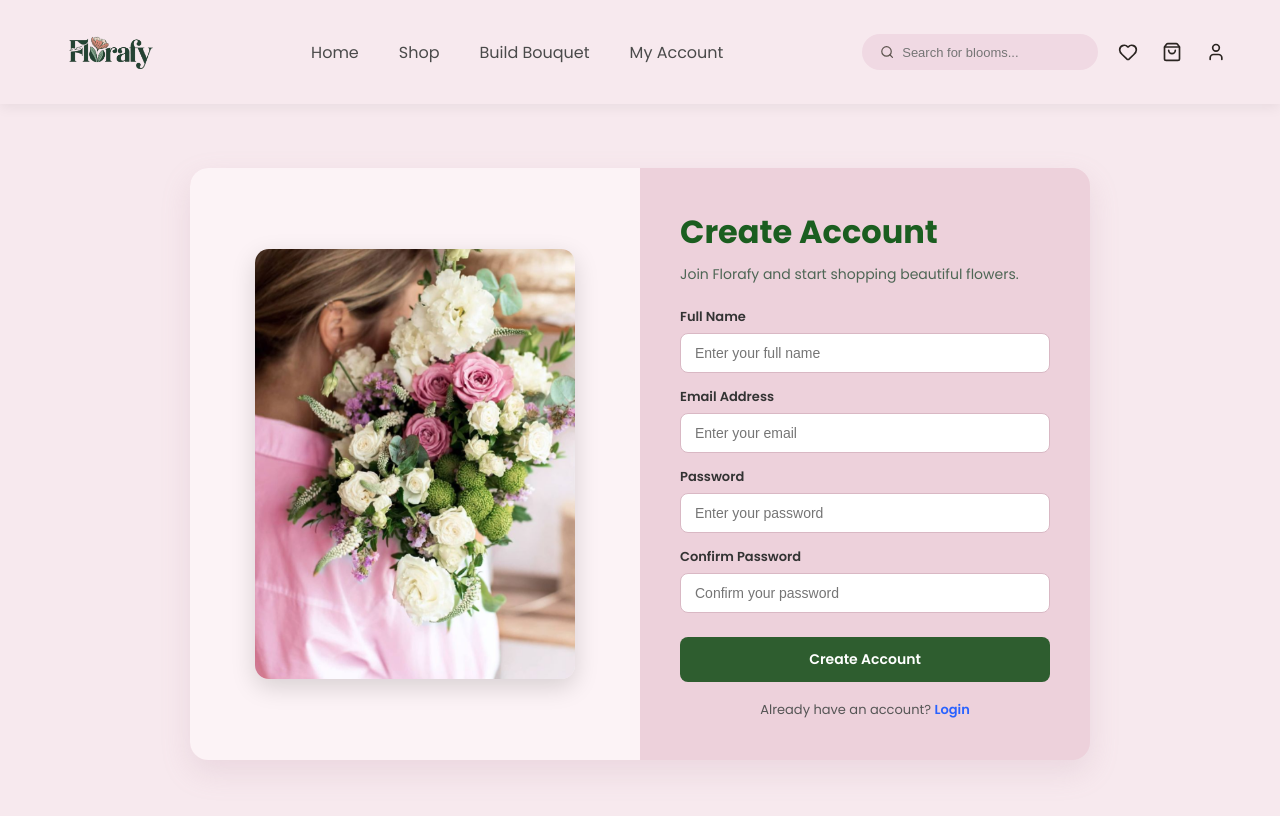
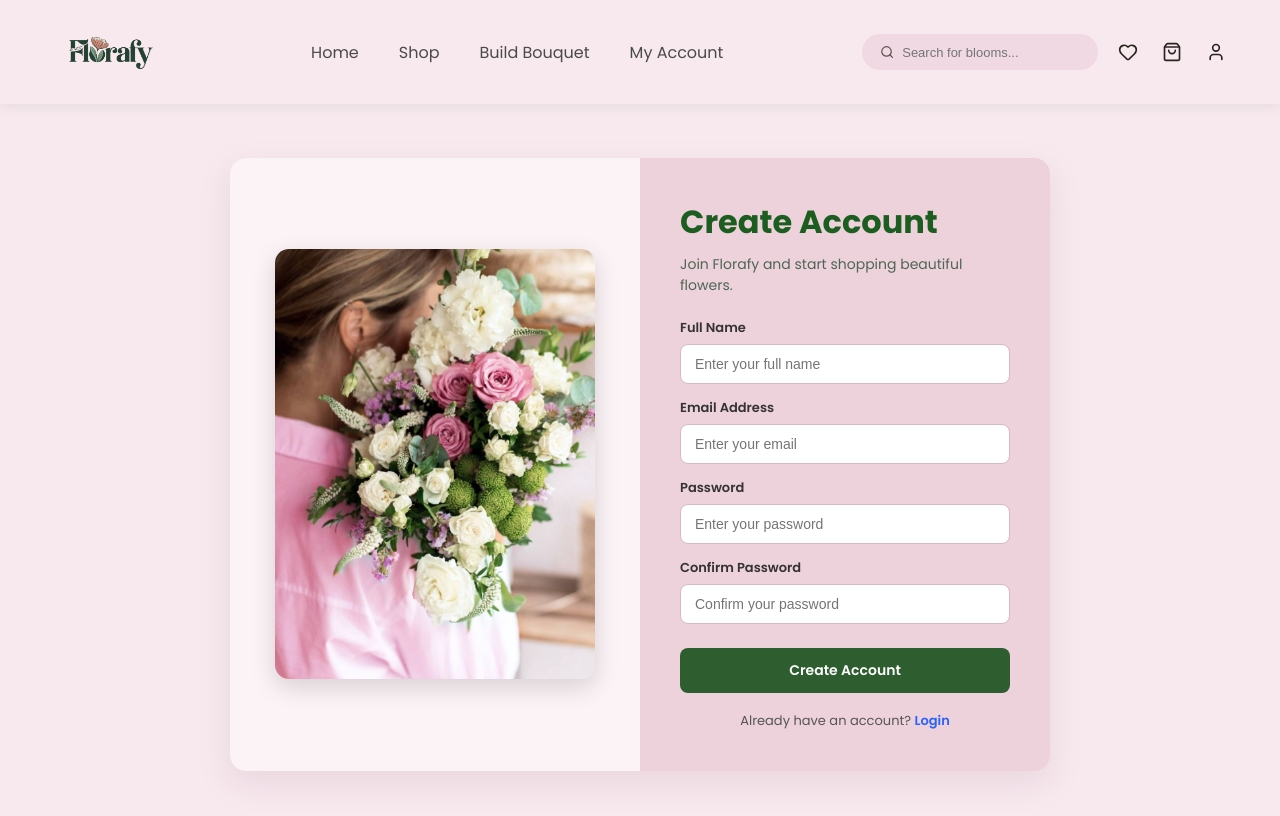
Before and after one commit to manasvistha/florafy_frontend, a React (Create React App) app: page /signup in a window 1280 px wide. Shown: the top 816 px of the page. Built offline with nearby package versions, Linux system fonts and the light colour scheme.

Commit message:
change in signupage

```diff
--- a/src/pages/SignupPage.jsx
+++ b/src/pages/SignupPage.jsx
@@ -14,10 +14,10 @@ const styles = {
   },
 
   card: {
-    width: "900px",
+    width: "820px",
     maxWidth: "95%",
     background: "#edd1db",
-    borderRadius: "18px",
+    borderRadius: "16px",
     display: "grid",
     gridTemplateColumns: "1fr 1fr",
     overflow: "hidden",
```
